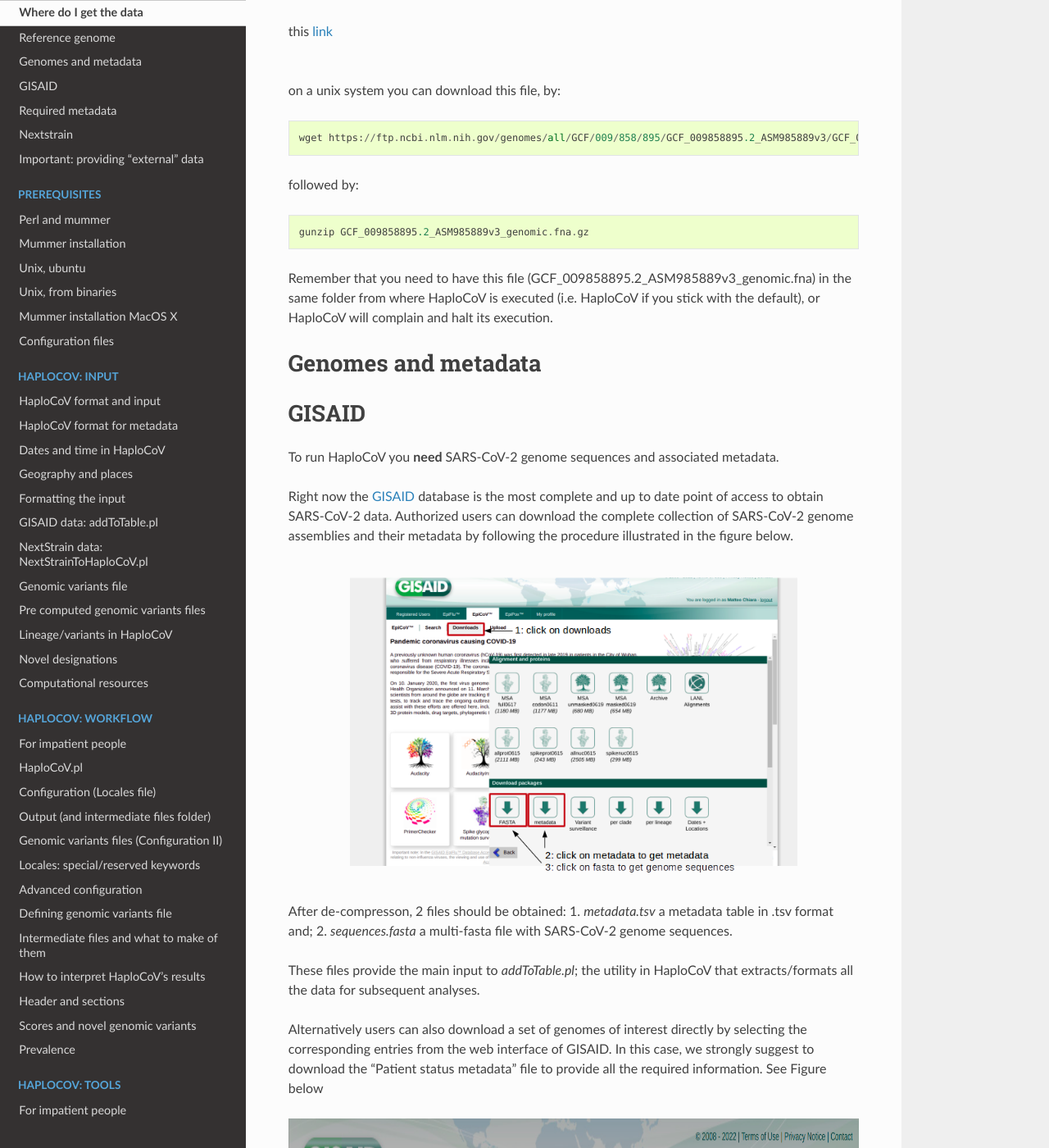
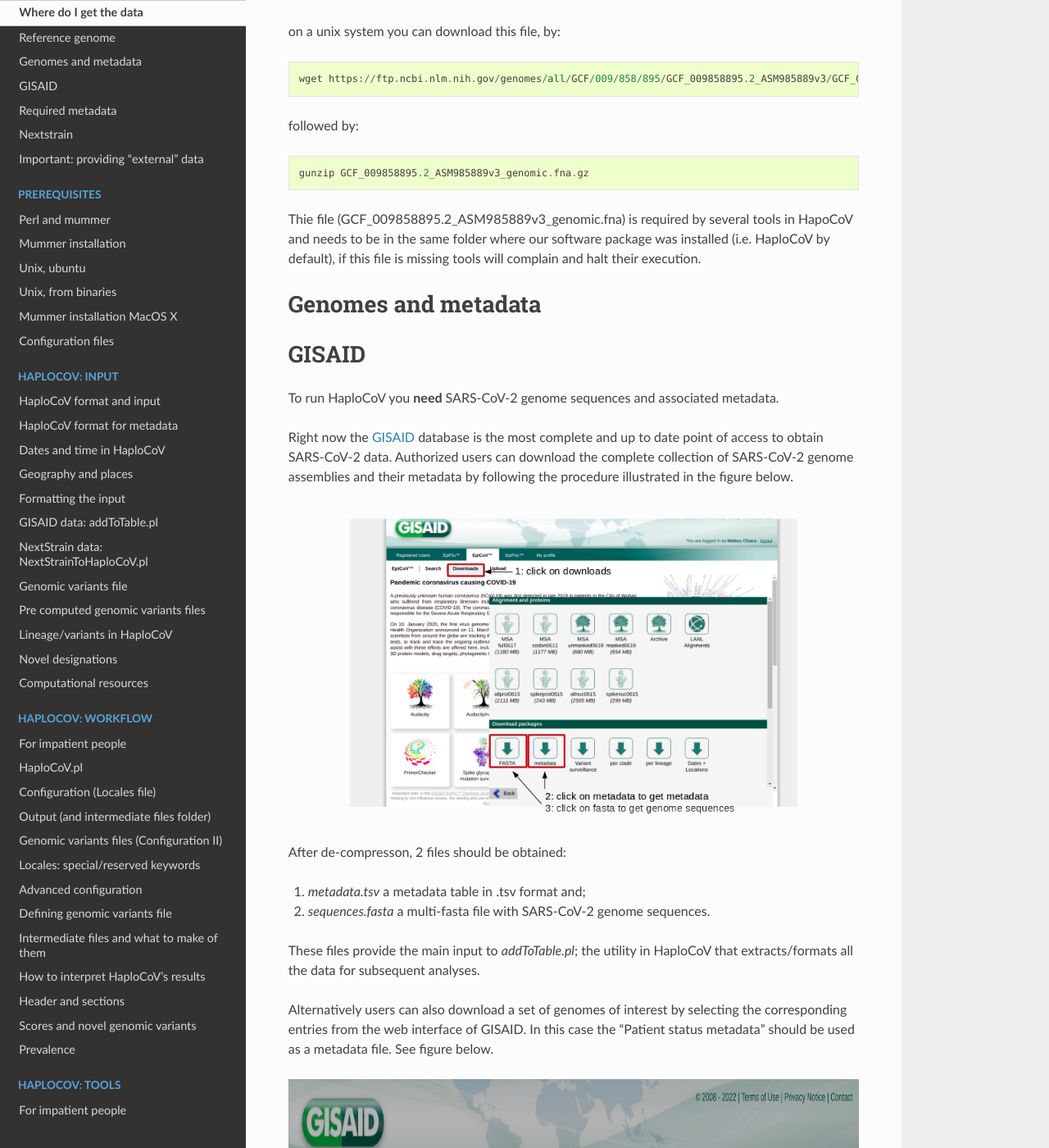
Before and after one commit to matteo14c/HaploCoV, a Sphinx documentation site: the page built from docs/source/data.rst, in a window 1280 px wide and 1400 px high, scrolled down 530 px. Shown: the whole window at 82% size. Built offline with Sphinx 7.4.7 and the Read the Docs theme 2.0.0, drawn with Linux system fonts in a browser that asks for light colours; some of the changed text lies outside the part shown.

Commit message:
Update data.rst

```diff
--- a/docs/source/data.rst
+++ b/docs/source/data.rst
@@ -11,12 +11,9 @@
 ================
 HaploCoV can download the reference assembly of the SARS-CoV-2 genome for you when/if required (see the addToTable.pl utility for more details).
 
-|
-
 However, in the (hopefully) unlikely event that this should not work you can obtain a copy of the reference genome from:
 
 | this `link  <https://ftp.ncbi.nlm.nih.gov/genomes/all/GCF/009/858/895/GCF_009858895.2_ASM985889v3/GCF_009858895.2_ASM985889v3_genomic.fna.gz>`_
-|
 
 on a unix system you can download this file, by:
 
@@ -32,7 +29,7 @@
 
 ::
 
-Remember that you need to have this file (GCF_009858895.2_ASM985889v3_genomic.fna) in the same folder from where HaploCoV is executed (i.e. HaploCoV if you stick with the default), or HaploCoV will complain and halt its execution.
+Thie file (GCF_009858895.2_ASM985889v3_genomic.fna) is required by several tools in HapoCoV and needs to be in the same folder where our software package was installed (i.e. HaploCoV by default), if this file is missing tools will complain and halt their execution.
 
 
 Genomes and metadata
@@ -51,13 +48,14 @@
    :align: center
 
 After de-compresson, 2 files should be obtained:
+
 1. *metadata.tsv* a metadata table in .tsv format and;
 2. *sequences.fasta* a multi-fasta file with SARS-CoV-2 genome sequences.
 
 These files provide the main input to *addToTable.pl*; the utility in HaploCoV that extracts/formats all the data for subsequent analyses.
 
-Alternatively users can also download a set of genomes of interest directly by selecting the corresponding entries from the web interface of GISAID. In this case, we strongly suggest to download the "Patient status metadata" file to provide all the required information.
-See Figure below
+Alternatively users can also download a set of genomes of interest by selecting the corresponding entries from the web interface of GISAID. In this case the "Patient status metadata" should be used as a metadata file.
+See figure below.
 
 .. figure:: _static/gisaid2.png
    :scale: 80%
@@ -65,20 +63,20 @@
 
 Required metadata
 =================
-Please be aware that some metadata are **mandatory** to execute HaploCoV and that columns names in your metadata file **MUST** abide to the structure/names described below.
+Please be aware that some metadata are **mandatory** to execute HaploCoV and that column names in your metadata file **MUST** abide by the structure/names described below.
 
 Mandatory metadata:
 
 * a valid unique identifier for every isolate, column name: *"Virus name"*;
-* a collection date, column name *"Collection date"*;
-* a submission date, column *"Submission date"*;
-* location: the geographic place from where the isolated was collected; Column name: *"Location"*;
-* a valid lineage/group/class associated with the genome. Column name: *"Pango lineage"* or *"Lineage"*
+* a collection date, column name: *"Collection date"*;
+* a submission date, column name: *"Submission date"*;
+* location: the geographic place from where the isolated was collected, column name: *"Location"*;
+* a valid lineage/group/class associated with the genome. Column name: *"Pango lineage"* or *"Lineage"*.
 
 Dates must be provided in YYYY-MM-DD format.
 Locations in the following format: Continent/Country/Region.
 Missing information must be indicated by *NA* (not available).
-Sequences unique identifiers can not be replaced by *NA* values.
+Sequence identifiers can not be replaced by *NA* values.
 
 An example of a valid metadata table is reported below
 
```
Also changed, not shown: other parts of docs/source/data.rst (+3 -3 lines).
